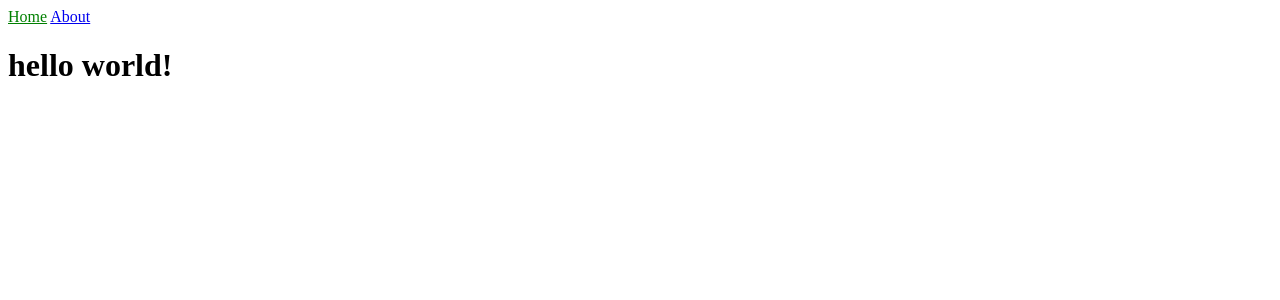
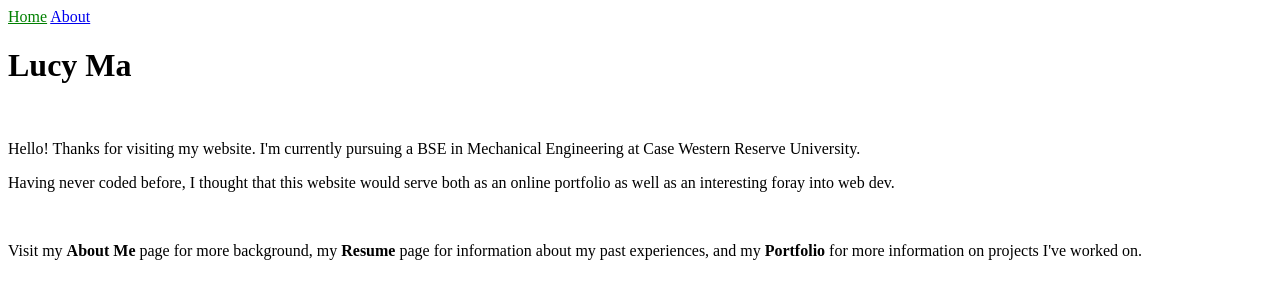
Before and after one commit to lucyttma/lucyttma.github.io, a Jekyll site: the page built from index.html, in a window 1280 px wide. Shown: the top 300 px of the page. Built offline with Jekyll 4.4.1, drawn with Linux system fonts in a browser that asks for light colours.

Commit message:
Update index.html

```diff
--- a/index.html
+++ b/index.html
@@ -2,4 +2,9 @@
 layout: default
 title: Home
 ---
-<h1>{{ "Hello World!" | downcase }}</h1>
+<h1>Lucy Ma</h1>
+<p>&nbsp;</p>
+<p>Hello! Thanks for visiting my website. I'm currently pursuing a BSE in Mechanical Engineering at Case Western Reserve University.</p>
+<p>Having never coded before, I thought that this website would serve both as an online portfolio as well as an interesting foray into web dev.</p>
+<p>&nbsp;</p>
+<p>Visit my&nbsp;<strong>About Me </strong>page for more background, my <strong>Resume</strong> page for information about my past experiences, and my <strong>Portfolio</strong> for more information on projects I've worked on.</p>
```
